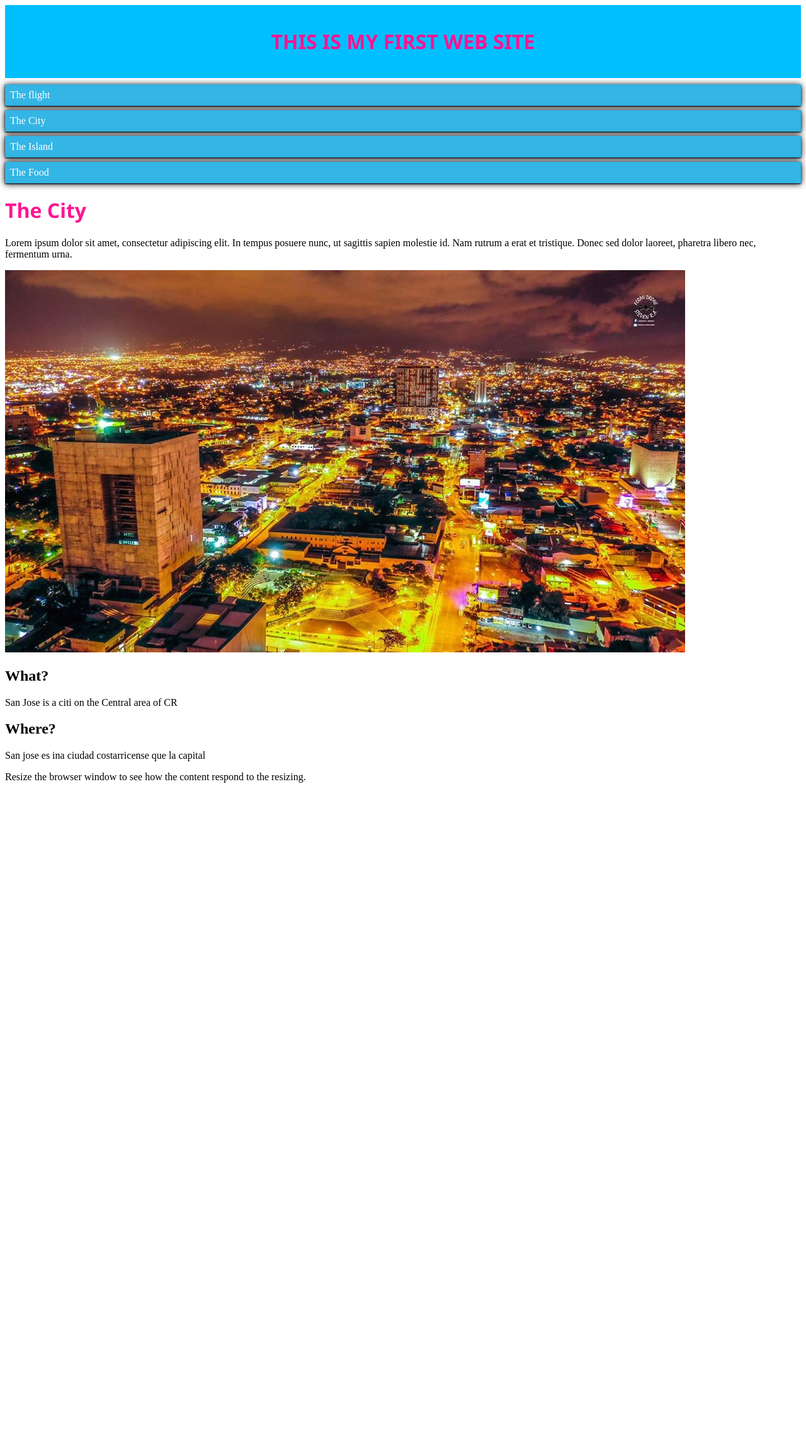
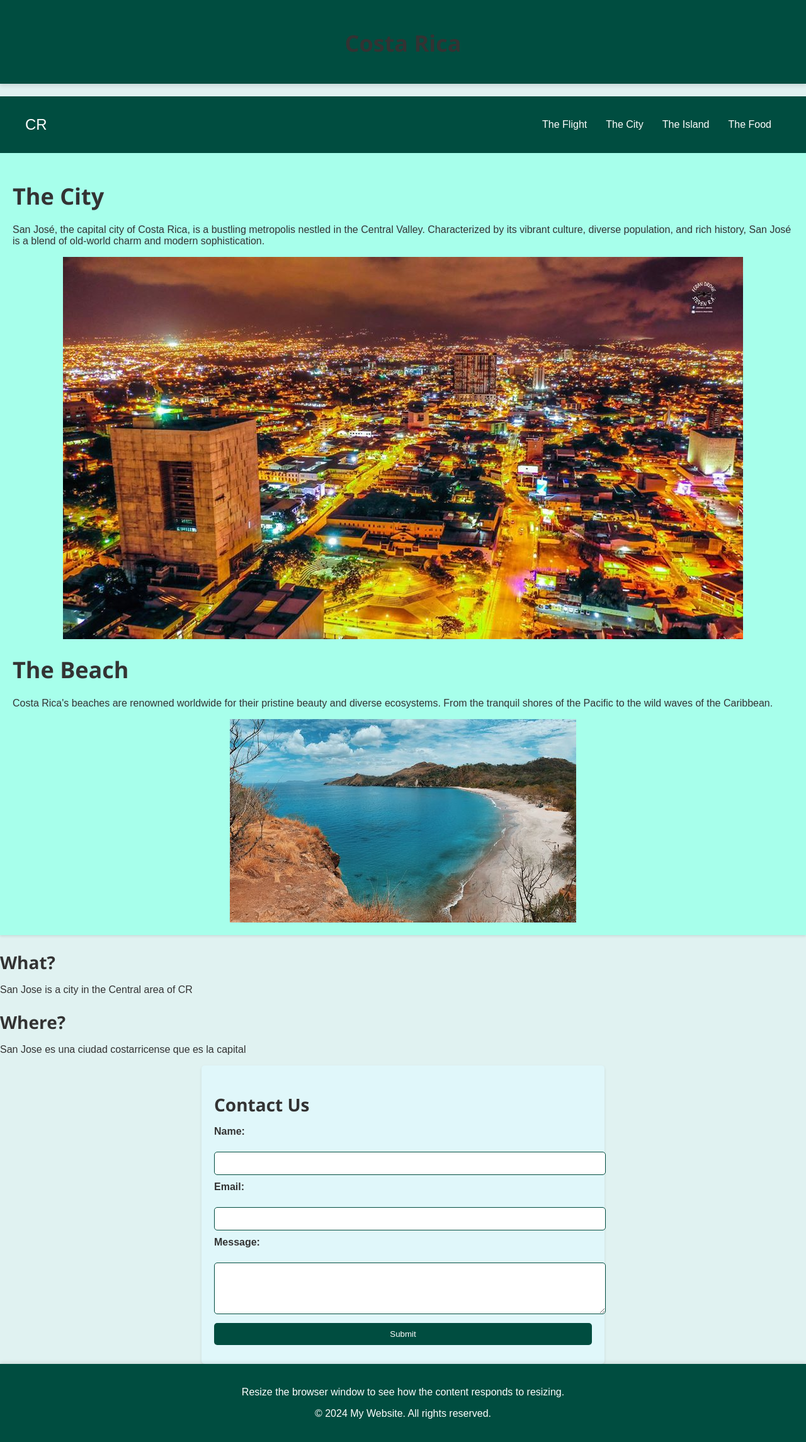
Before and after one commit to ricardobombi96/My-site-tarea, a plain HTML site: page index.html in a window 1280 px wide. Shown: the whole page at 63% size. Before the commit the page ends 1259 px from the top, so only its background shows below. Drawn offline with Linux system fonts and the light colour scheme.

Commit message:
tarea completed

```diff
--- a/css/Styles.css
+++ b/css/Styles.css
@@ -1,33 +1,230 @@
-h1{
-    color: deeppink;
+body {
+    font-family: Arial, sans-serif;
+    margin: 0;
+    padding: 0;
+    background-color: #e0f2f1;
+    color: #333;
+}
+
+.container {
+    max-width: 1200px;
+    margin: 0 auto;
+    padding: 20px;
+}
+
+h1, h2, h3 {
+    color: #333;
     font-family: 'Segoe UI', Tahoma, Geneva, Verdana, sans-serif;
 }
 
+h1 {
+    font-size: 36px;
+    margin-bottom: 20px;
+}
 
-.header{
-    background-color: deepskyblue;
-    color: #fff;
-    padding: 15px;
-    text-align: center;
+h2 {
+    font-size: 28px;
+    margin-bottom: 15px;
+}
+
+h3 {
+    font-size: 22px;
     margin-bottom: 10px;
 }
 
-.menu ul{
-   list-style-type: none;
-   margin: 0;
-   padding: 0;
+.header {
+    background-color: #004d40;
+    color: #fff;
+    padding: 20px 0;
+    text-align: center;
+    margin-bottom: 20px;
+    box-shadow: 0 4px 6px rgba(0, 0, 0, 0.1);
 }
 
-.menu li{
-    padding: 8px;
-    margin-bottom: 7px;
-    background-color:#33b5e5 ;
+.navbar {
+    background-color: #004d40;
     color: #fff;
-    box-shadow: 0px 1px 10px #000, 0 1px 2px #000;
-
-
+    padding: 10px 0;
+    box-shadow: 0 4px 6px rgba(0, 0, 0, 0.1);
 }
 
-.menu li:hover{
-    background-color: blueviolet;
+.navbar-container {
+    display: flex;
+    justify-content: space-between;
+    align-items: center;
+    max-width: 1200px;
+    margin: 0 auto;
+    padding: 0 20px;
 }
+
+.brand-title {
+    font-size: 24px;
+    color: #fff;
+    text-decoration: none;
+}
+
+.navbar-links {
+    display: flex;
+}
+
+.navbar-links ul {
+    display: flex;
+    padding: 0;
+}
+
+.navbar-links li {
+    list-style: none;
+}
+
+.navbar-links li a {
+    color: #fff;
+    text-decoration: none;
+    padding: 10px 15px;
+    display: block;
+    transition: background-color 0.3s;
+}
+
+.navbar-links li a:hover {
+    background-color: #00796b;
+    border-radius: 5px;
+}
+
+.toggle-button {
+    display: none;
+    flex-direction: column;
+    cursor: pointer;
+}
+
+.toggle-button .bar {
+    width: 25px;
+    height: 3px;
+    background-color: #fff;
+    margin: 3px 0;
+}
+
+.menu ul {
+    list-style-type: none;
+    margin: 0;
+    padding: 0;
+}
+
+.menu li {
+    background-color: #00695c;
+    color: #fff;
+    padding: 10px;
+    margin-bottom: 5px;
+    border-radius: 5px;
+    transition: background-color 0.3s;
+}
+
+.menu li:hover {
+    background-color: #004d40;
+}
+
+.menu li a {
+    text-decoration: none;
+    color: #fff;
+    display: block;
+}
+
+.col-6 {
+    background-color: #a7ffeb;
+    padding: 20px;
+    margin-bottom: 20px;
+    box-shadow: 0 2px 4px rgba(0, 0, 0, 0.1);
+}
+
+.col-6 img {
+    max-width: 100%;
+    height: auto;
+    display: block;
+    margin: 0 auto;
+}
+
+.form-container {
+    max-width: 600px;
+    margin: 0 auto;
+    background-color: #e0f7fa;
+    padding: 20px;
+    box-shadow: 0 2px 4px rgba(0, 0, 0, 0.1);
+    border-radius: 5px;
+}
+
+form label {
+    display: block;
+    margin-bottom: 5px;
+    font-weight: bold;
+}
+
+form input, form textarea {
+    width: 100%;
+    padding: 10px;
+    margin-bottom: 10px;
+    border: 1px solid #004d40;
+    border-radius: 5px;
+}
+
+form input[type="submit"] {
+    background-color: #004d40;
+    color: #fff;
+    border: none;
+    padding: 10px 20px;
+    cursor: pointer;
+    border-radius: 5px;
+    transition: background-color 0.3s;
+}
+
+form input[type="submit"]:hover {
+    background-color: #00251a;
+}
+
+.footer {
+    background-color: #004d40;
+    color: #fff;
+    text-align: center;
+    padding: 20px 0;
+    position: relative;
+    bottom: 0;
+    width: 100%;
+    box-shadow: 0 -2px 6px rgba(0, 0, 0, 0.1);
+}
+
+@media (max-width: 768px) {
+    .navbar-links {
+        display: none;
+        width: 100%;
+    }
+
+    .navbar-links.active {
+        display: flex;
+        flex-direction: column;
+    }
+
+    .navbar-links ul {
+        width: 100%;
+        flex-direction: column;
+    }
+
+    .navbar-links li {
+        text-align: center;
+    }
+
+    .navbar-links li a {
+        padding: 10px 0;
+    }
+
+    .toggle-button {
+        display: flex;
+    }
+}
+
+@media (max-width: 600px) {
+    .col-3, .col-6, .col-12 {
+        width: 100%;
+        margin-bottom: 10px;
+    }
+
+    .menu li {
+        text-align: center;
+    }
+}
--- a/index.html
+++ b/index.html
@@ -1,52 +1,91 @@
 <!DOCTYPE html>
 <html>
 <head>
-    <title>Mi sition web</title>
+    <title>Mi sitio web</title>
     <meta charset="UTF-8">
-    <meta name="viewport" content="width=device-width,  initial-scale=1.0">
+    <meta name="viewport" content="width=device-width, initial-scale=1.0">
     <link rel="stylesheet" href="css/Styles.css">
 </head>
 
 <body>
-<!--
-    Aca empieza nuestro contenido
--->
-
     <div class="header">
-        <h1>THIS IS MY FIRST WEB SITE</h1>
+        <h1>Costa Rica</h1>
     </div>
 
+    <!-- Navbar -->
+    <nav class="navbar">
+        <div class="navbar-container">
+            <a href="#" class="brand-title">CR</a>
+            <a href="#" class="toggle-button">
+                <span class="bar"></span>
+                <span class="bar"></span>
+                <span class="bar"></span>
+            </a>
+            <div class="navbar-links">
+                <ul>
+                    <li><a href="#">The Flight</a></li>
+                    <li><a href="#">The City</a></li>
+                    <li><a href="#">The Island</a></li>
+                    <li><a href="#">The Food</a></li>
+                </ul>
+            </div>
+        </div>
+    </nav>
+
     <div class="row">
-        <div class="col-3 col-s-3 menu">
-            <ul>
-                <li>The flight</li>
-                <li>The City</li>
-                <li>The Island</li>
-                <li>The Food</li>
-            </ul>
-        </div>
 
         <div class="col-6 col-s-9">
             <h1>The City</h1>
-            <p>Lorem ipsum dolor sit amet, consectetur adipiscing elit. In tempus posuere nunc, ut sagittis sapien molestie id. Nam rutrum a erat et tristique. Donec sed dolor laoreet, pharetra libero nec, fermentum urna.</p>
+            <p>San José, the capital city of Costa Rica, is a bustling metropolis nestled in the Central Valley. Characterized by its vibrant culture, diverse population, and rich history, San José is a blend of old-world charm and modern sophistication.</p>
             <img src="imgs/theCity.jpg" alt="The City"/>
+            <h1>The Beach</h1>
+            <p>Costa Rica's beaches are renowned worldwide for their pristine beauty and diverse ecosystems. From the tranquil shores of the Pacific to the wild waves of the Caribbean.</p>
+            <img src="imgs/beach.jpg" alt="The Beach"/>
         </div>
 
         <div class="col-3 col-s-12">
             <div class="aside">
                 <h2>What?</h2>
-                <p>San Jose is a citi on the Central area of CR</p>
+                <p>San Jose is a city in the Central area of CR</p>
                 <h2>Where?</h2>
-                <P>San jose es ina ciudad costarricense que la capital</P>
-
+                <p>San Jose es una ciudad costarricense que es la capital</p>
             </div>
         </div>
     </div>
 
-    <div class="footer">
-        <p>Resize the browser window to see how the content respond to the resizing.</p>
+    <!-- Formulario -->
+    <div class="row">
+        <div class="col-12">
+            <div class="form-container">
+                <h2>Contact Us</h2>
+                <form action="/submit_form" method="post">
+                    <label for="name">Name:</label><br>
+                    <input type="text" id="name" name="name" required><br>
+                    <label for="email">Email:</label><br>
+                    <input type="email" id="email" name="email" required><br>
+                    <label for="message">Message:</label><br>
+                    <textarea id="message" name="message" rows="4" required></textarea><br>
+                    <input type="submit" value="Submit">
+                </form>
+            </div>
+        </div>
     </div>
 
+    <!-- Footer -->
+    <div class="footer">
+        <p>Resize the browser window to see how the content responds to resizing.</p>
+        <p>&copy; 2024 My Website. All rights reserved.</p>
+    </div>
+
+    <script>
+        document.addEventListener('DOMContentLoaded', function () {
+            const toggleButton = document.querySelector('.toggle-button');
+            const navbarLinks = document.querySelector('.navbar-links');
+
+            toggleButton.addEventListener('click', function () {
+                navbarLinks.classList.toggle('active');
+            });
+        });
+    </script>
 </body>
-
 </html>
```
Also changed, not shown: imgs/beach.jpg (added).
